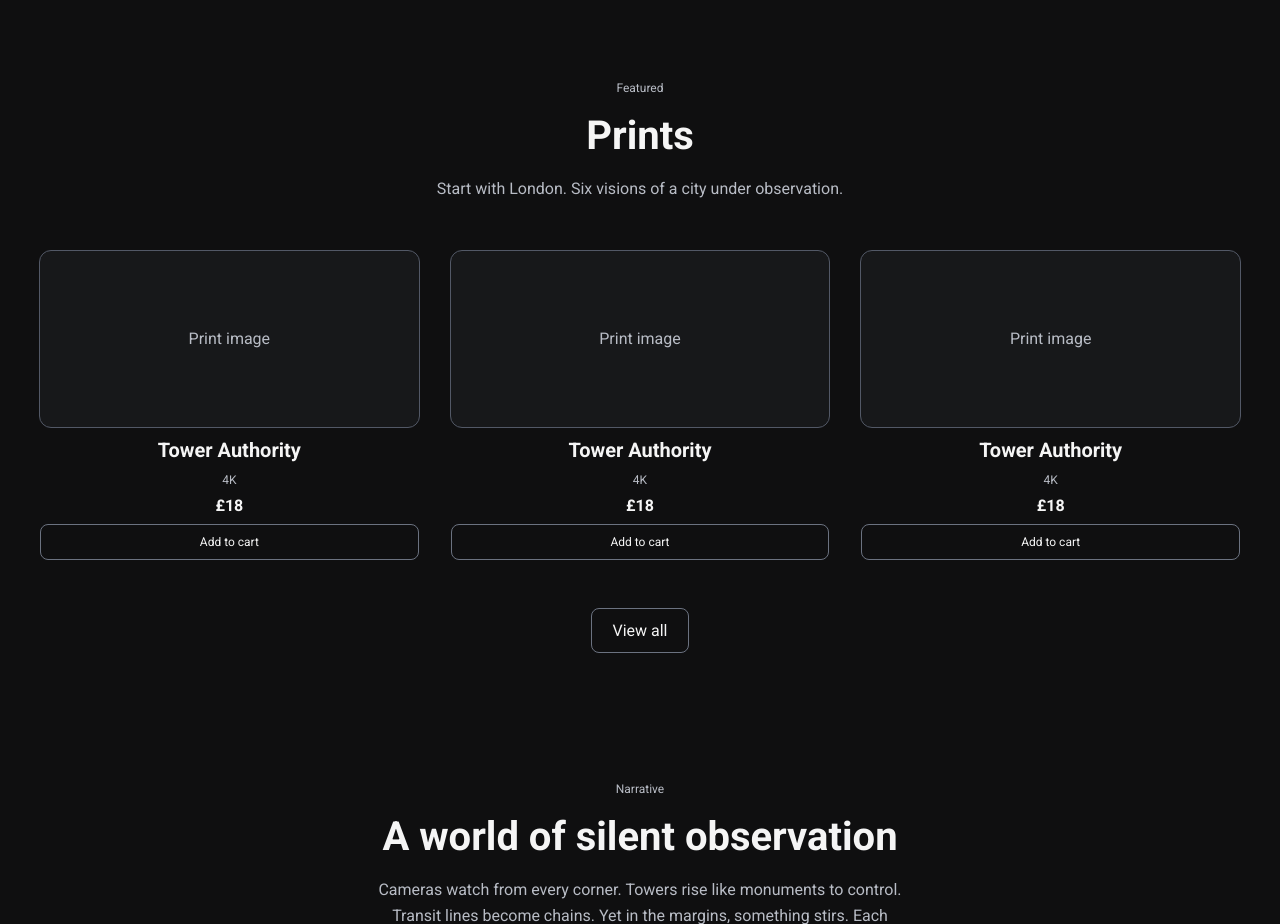
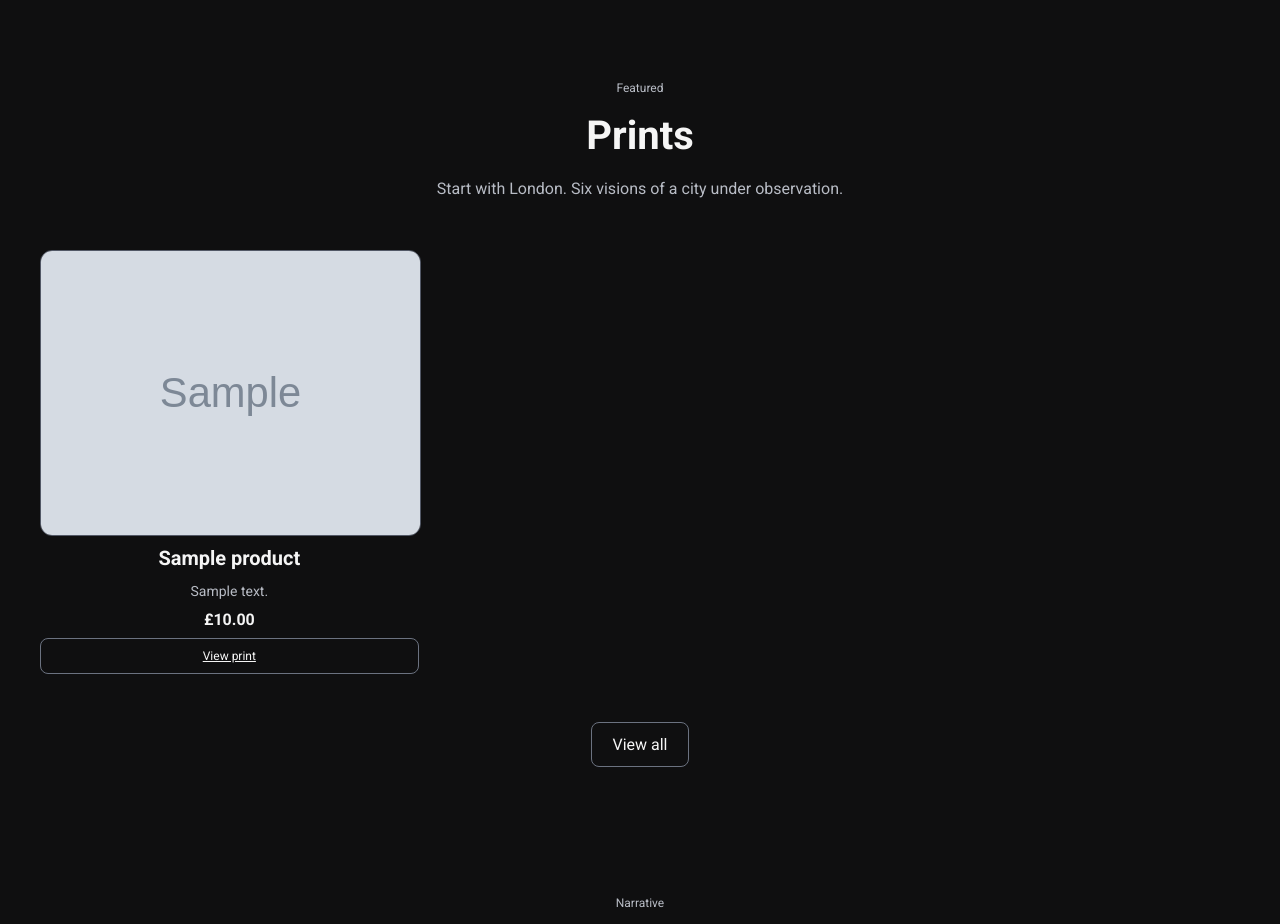
Before and after one commit to creatvie-introvert/cities-under-watch, a Django app: page / in a window 1280 px wide. Shown: the part 1636-2560 px from the top of the page. Run offline with Django 5.2, Linux system fonts and the light colour scheme; tables that the repository leaves empty hold one stand-in row (values such as "Sample post"); grey boxes marked "Sample" are stand-in pictures; some libraries are stand-ins or nearby versions.

Commit message:
refactor: reuse product card partial on homepage and catalogue

```diff
--- a/core/templates/core/index.html
+++ b/core/templates/core/index.html
@@ -70,41 +70,13 @@
             </div>
 
             <div class="prints-grid">
-                <article class="product-card">
-                    <div class="image-placeholder">
-                        Print image
-                    </div>
-                    <h3>Tower Authority</h3>
-                    <p class="product-card__format">4K</p>
-                    <p class="product-card__price">£18</p>
-                    <button type="button" class="product-card__action">
-                        Add to cart
-                    </button>
-                </article>
-
-                <article class="product-card">
-                    <div class="image-placeholder">
-                        Print image
-                    </div>
-                    <h3>Tower Authority</h3>
-                    <p class="product-card__format">4K</p>
-                    <p class="product-card__price">£18</p>
-                    <button type="button" class="product-card__action">
-                        Add to cart
-                    </button>
-                </article>
-
-                <article class="product-card">
-                    <div class="image-placeholder">
-                        Print image
-                    </div>
-                    <h3>Tower Authority</h3>
-                    <p class="product-card__format">4K</p>
-                    <p class="product-card__price">£18</p>
-                    <button type="button" class="product-card__action">
-                        Add to cart
-                    </button>
-                </article>
+                {% if featured_products %}
+                    {% for product in featured_products %}
+                        {% include "products/includes/product_card.html" %}
+                    {% endfor %}
+                {% else %}
+                    <p>No featured prints are available yet.</p>
+                {% endif %}
             </div>
 
             <div class="section-actions">
--- a/core/views.py
+++ b/core/views.py
@@ -1,6 +1,22 @@
 from django.shortcuts import render
+from products.models import Product
 
 
 def index(request):
     """Render the home page."""
-    return render(request, "core/index.html")
+    featured_products = (
+        Product.objects
+        .filter(
+            is_active=True,
+            is_featured=True,
+            collection__city__is_active=True,
+        )
+        .select_related('collection', 'collection__city')
+        .prefetch_related('images')[:3]
+    )
+
+    context = {
+        'featured_products': featured_products,
+    }
+
+    return render(request, "core/index.html", context)
--- /dev/null
+++ b/products/templates/products/includes/product_card.html
@@ -0,0 +1,34 @@
+<article class="product-card">
+    <a href="#" class="product-card__image-link">
+        {% with primary_image=product.images.all|first %}
+            {% if primary_image %}
+                <img
+                    src="{{ primary_image.image.url }}" alt="{{ primary_image.alt_text|default:product.title }}"
+                    class="product-card__image"
+                >
+            {% else %}
+                <div class="image-placeholder">
+                    Print image
+                </div>
+            {% endif %}
+        {% endwith %}
+    </a>
+
+    <h3 class="product-card__title">
+        <a href="#">{{ product.title }}</a>
+    </h3>
+
+    {% if product.short_description %}
+        <p class="product-card__description">
+            {{ product.short_description }}
+        </p>
+    {% endif %}
+
+    <p class="product-card__price">
+        £{{ product.price }}
+    </p>
+
+    <a href="#" class="product-card__action">
+        View print
+    </a>
+</article>
```
Also changed, not shown: products/templates/products/product_list.html (+1 -34 lines).
